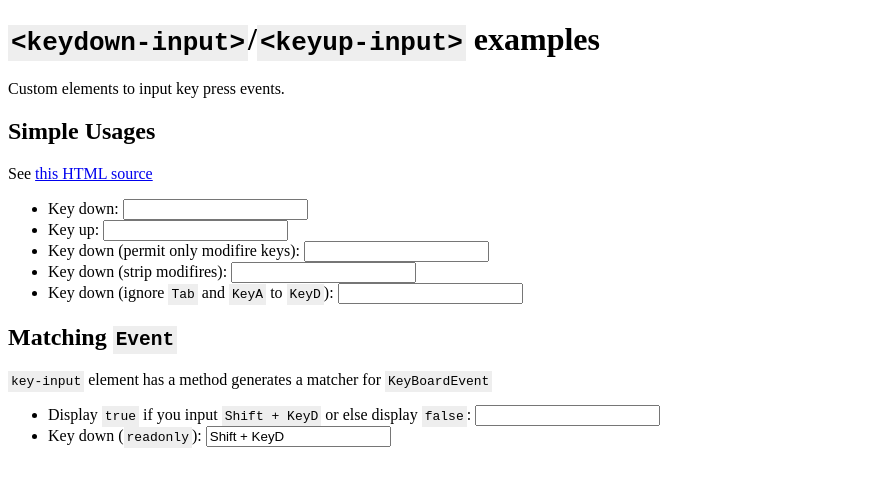
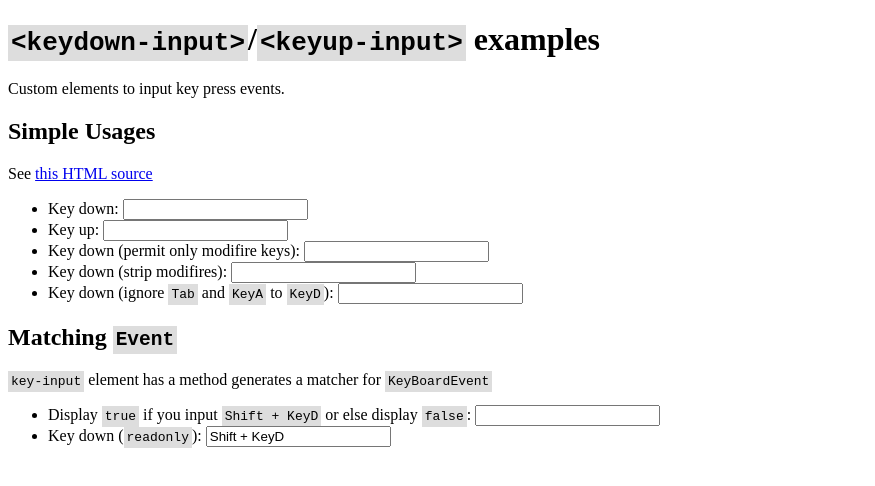
Before and after one commit to kui/key-input-elements, a website built with webpack: page docs/index.html in a window 1280 px wide. Shown: the full height of the page, 0-875 px from the left. Built offline with nearby package versions, Linux system fonts and the light colour scheme.

Commit message:
Add some css

```diff
--- a/docs/index.html
+++ b/docs/index.html
@@ -7,8 +7,11 @@
 
 <style>
   code {
-    background-color: #eee;
+    background-color: #ddd;
     padding: 3px;
+  }
+  h2 {
+    border-bottom: #999;
   }
 </style>
 
```
